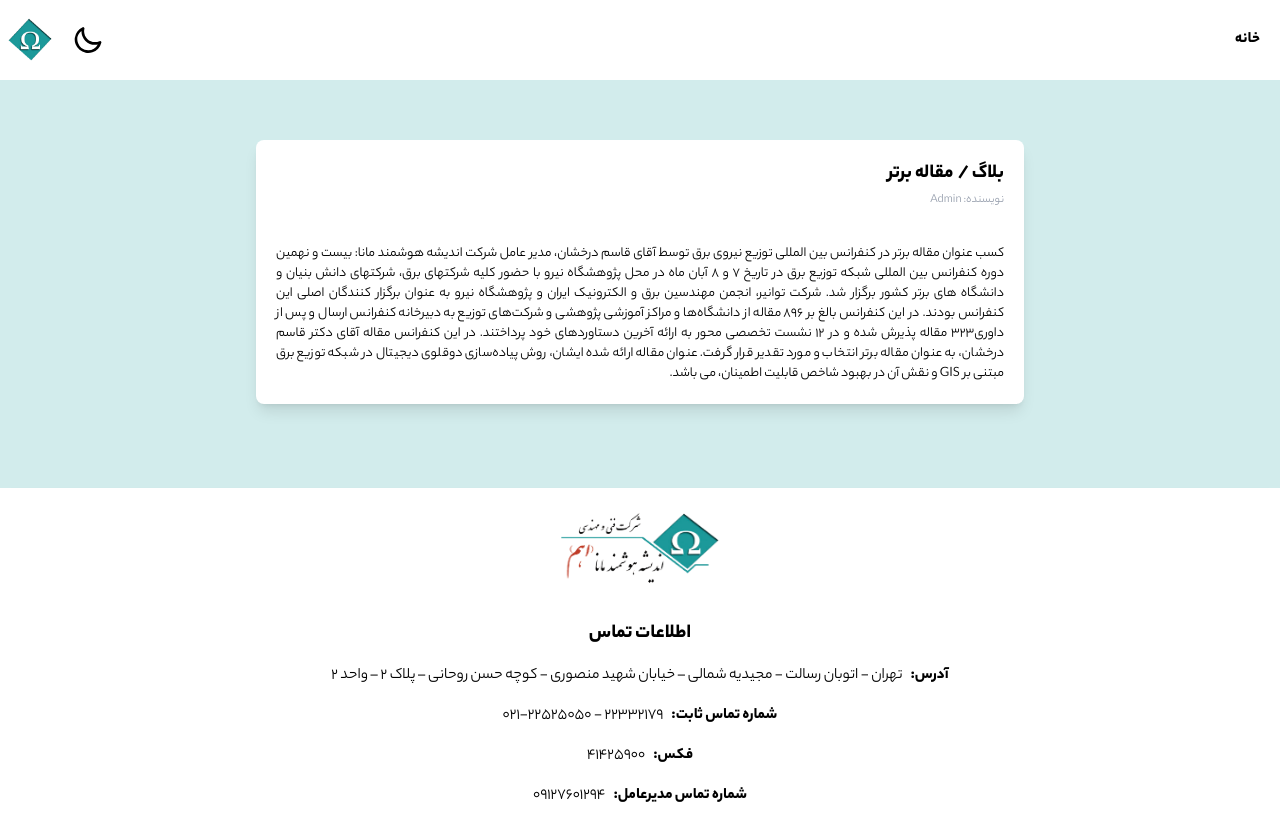
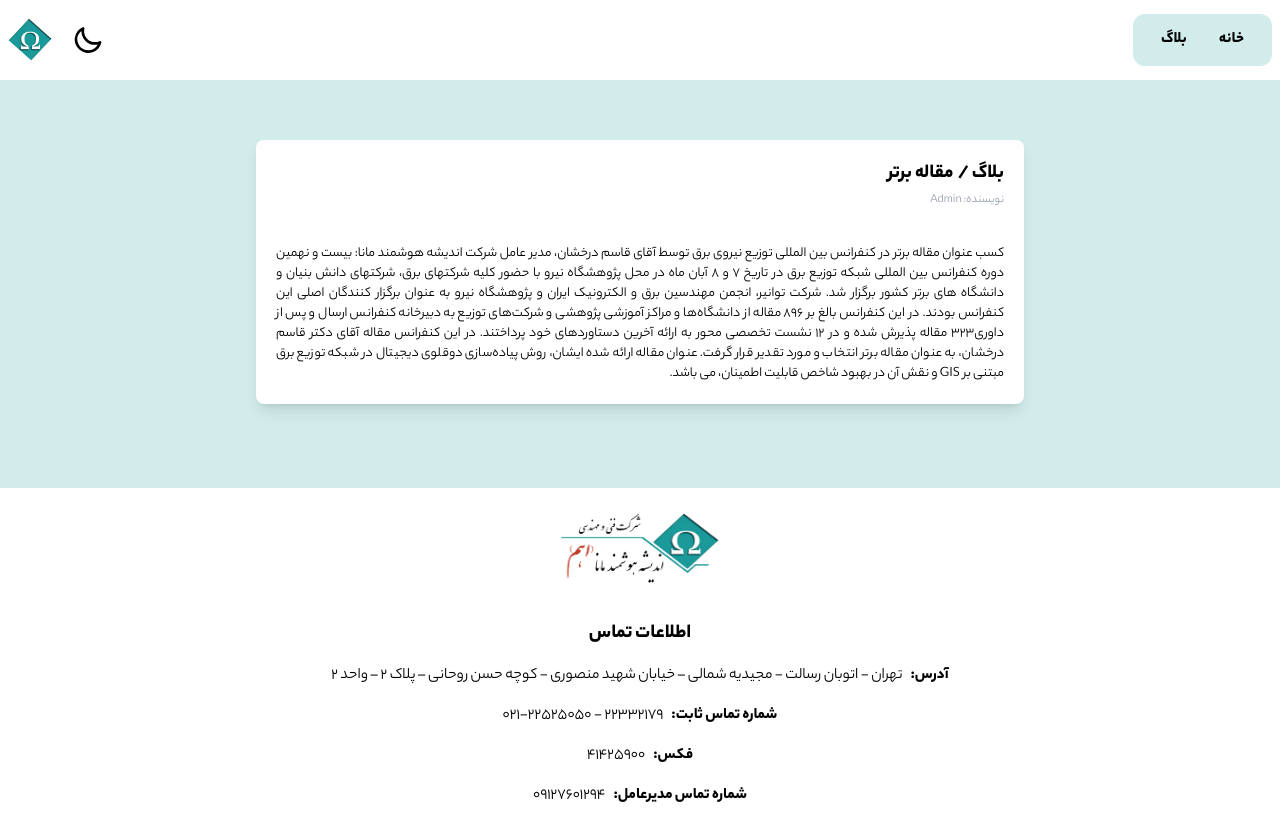
Before and after one commit to maryammohebbi/Mana-Next-ver, a Next.js app: page /blog/1 in a window 1280 px wide. Built offline with nearby package versions, Linux system fonts and the light colour scheme.

Commit message:
hydration issue in themetoggle fixed. blog btn in blog header an active class added

```diff
--- a/src/app/blog/layout.jsx
+++ b/src/app/blog/layout.jsx
@@ -1,9 +1,13 @@
+"use client";
+
 import Footer from "@/components/Footer";
 import ThemeLogo from "@/ui/ThemeLogo";
 import Link from "next/link";
+import { usePathname } from "next/navigation";
 import React from "react";
 
 function layout({ children }) {
+  const pathname = usePathname();
   return (
     <div>
       <div className="w-full h-20 mb-10 bg-tertiary">
@@ -11,6 +15,7 @@ function layout({ children }) {
           className="flex justify-between items-center w-full h-full
                       max-w-sm sm:max-w-2xl lg:max-w-7xl mx-auto p-2"
         >
+          <div className="flex items-center gap-x-2 px-4 h-[80%] bg-primary rounded-xl ">
             <div>
               <Link
                 href={`/`}
@@ -18,6 +23,16 @@ function layout({ children }) {
               >
                 خانه
               </Link>
+            </div>
+            <div>
+              <Link
+                href={`/blog`}
+                className={`text-secondary px-3 py-1 rounded-xl font-bold transition-all duration-500 hover:bg-quaternary
+                    ${pathname === "/blog" && "bg-quaternary"}`}
+              >
+                بلاگ
+              </Link>
+            </div>
           </div>
           <ThemeLogo />
         </div>
--- a/src/ui/ThemeToggle.jsx
+++ b/src/ui/ThemeToggle.jsx
@@ -1,9 +1,24 @@
 "use client";
 
 import { useDarkMode } from "@/context/DarkModeContext";
+import { useEffect, useState } from "react";
 
 function ThemeToggle() {
   const { isDarkMode, toggleDarkMode } = useDarkMode(false);
+  const [mounted, setMounted] = useState(false);
+
+  useEffect(() => {
+    setMounted(true); // true only on client
+  }, []);
+
+  // ⛔ Avoid hydration mismatch
+  if (!mounted) {
+    return (
+      <div className="tooltip tooltip-bottom" data-tip="">
+        <div className="h-8 w-8" />
+      </div>
+    );
+  }
 
   return (
     <div
```
Lines whose indentation alone changed are shown as unchanged.
